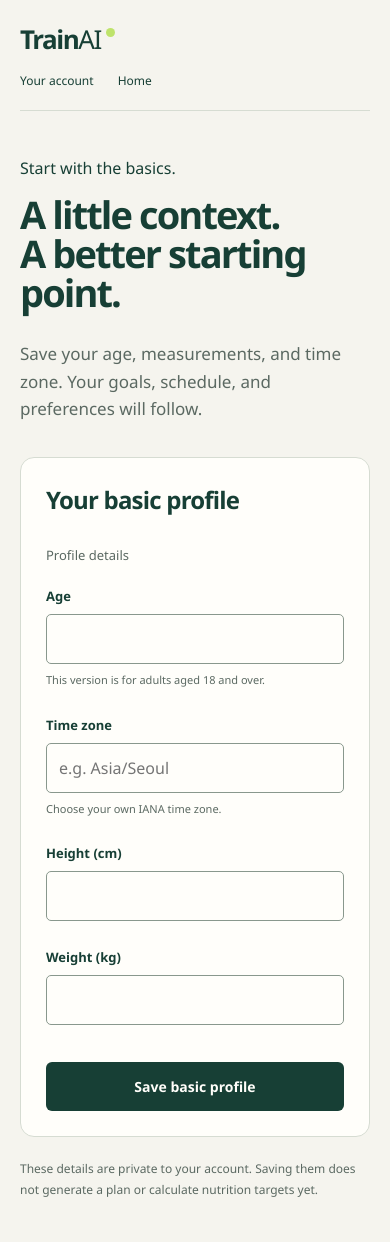
After one commit to mukhammaddiyor01/trainAI, a FastAPI app: template frontend/templates/profile.html in a window 390 px wide. The commit adds this page. Run offline with FastAPI, Linux system fonts and the light colour scheme; the template is opened without the code that fills it, so the values that code supplies are empty.

Commit message:
feat: add a private responsive basic profile form

```diff
--- /dev/null
+++ b/frontend/static/css/profile.css
@@ -0,0 +1,11 @@
+.profile-page { max-width: 800px; padding-block: 48px 65px; }
+.profile-page h1 { font-size: clamp(38px, 4.2vw, 58px); letter-spacing: -.05em; }
+.profile-page > .lead { font-size: 17px; max-width: 60ch; margin-bottom: 35px; }
+.profile-fields { display: grid; grid-template-columns: 1fr 1fr; gap: 4px 25px; margin-bottom: 25px; }
+.profile-page fieldset { border: 0; padding: 0; margin: 0; min-width: 0; }
+.profile-page legend { font-size: 13px; color: var(--muted); padding: 0; }
+.profile-page .auth-panel .button { width: auto; min-width: 180px; }
+.profile-scope { font-size: 12px; line-height: 1.7; color: var(--muted); max-width: 70ch; margin-top: 22px; }
+@media (max-width: 700px) { .profile-page { padding-block: 30px; } .profile-fields { grid-template-columns: 1fr; } .profile-page .auth-panel .button { width: 100%; } }
+
+.profile-page .form-message.success { color: var(--ink); }
--- /dev/null
+++ b/frontend/static/js/profile.js
@@ -0,0 +1,50 @@
+"use strict";
+
+const profileForm = document.getElementById("profile-form");
+if (profileForm) {
+  profileForm.addEventListener("submit", async (event) => {
+    event.preventDefault();
+    const button = profileForm.querySelector("button[type=submit]");
+    if (button.disabled) return;
+    const message = document.getElementById("profile-message");
+    const fields = profileForm.querySelector("fieldset");
+    const data = {
+      age: Number(profileForm.elements.age.value),
+      height_cm: Number(profileForm.elements.height_cm.value),
+      weight_kg: Number(profileForm.elements.weight_kg.value),
+      timezone: profileForm.elements.timezone.value,
+    };
+    const controller = new AbortController();
+    const timeout = setTimeout(() => controller.abort(), 15000);
+    fields.disabled = true;
+    button.disabled = true;
+    profileForm.setAttribute("aria-busy", "true");
+    message.classList.remove("success");
+    message.textContent = "Saving your basic profile…";
+    try {
+      const response = await fetch(profileForm.action, {
+        method: "PUT", credentials: "same-origin",
+        headers: { "Content-Type": "application/json" },
+        body: JSON.stringify(data), signal: controller.signal,
+      });
+      const result = await response.json();
+      if (!response.ok) {
+        message.textContent = response.status === 401
+          ? "Your session expired. Sign in again before saving."
+          : (typeof result.detail === "string" ? result.detail : "The profile could not be saved.");
+        return;
+      }
+      message.classList.add("success");
+      message.textContent = "Basic profile saved. Goals and preferences come next.";
+    } catch (error) {
+      message.textContent = error.name === "AbortError"
+        ? "The request timed out. Try again."
+        : "Could not reach TrainAI. Check the connection and try again.";
+    } finally {
+      clearTimeout(timeout);
+      fields.disabled = false;
+      button.disabled = false;
+      profileForm.removeAttribute("aria-busy");
+    }
+  });
+}
--- a/frontend/templates/account.html
+++ b/frontend/templates/account.html
@@ -15,8 +15,8 @@
     {% if identity %}
     <p>Signed in as <strong>{{ identity.username }}</strong></p>
     <h1>Your next step<br>starts here.</h1>
-    <p class="lead">Your private account is ready. Profile setup and goal planning are the next update.</p>
-    <section class="account-next" aria-labelledby="next-title"><h2 id="next-title">Make it personal</h2><p>Your goals, available equipment, schedule, and food preferences will help shape your plan. Profile setup is not available yet.</p></section>
+    <p class="lead">Your private account is ready. Add your basic profile to begin.</p>
+    <section class="account-next" aria-labelledby="next-title"><h2 id="next-title">Make it personal</h2><p>Start with your age, height, weight, and time zone. Goals and other planning preferences will follow.</p><a href="/profile">Edit your basic profile</a></section>
     <form action="/auth/logout" method="post" data-logout><button class="button" type="submit">Sign out</button><p id="form-message" class="form-message" role="status" aria-live="polite"></p></form>
     {% else %}
     <h1>Your account<br>is unavailable.</h1>
--- a/frontend/templates/auth.html
+++ b/frontend/templates/auth.html
@@ -18,7 +18,7 @@
     <section class="auth-intro">
       <p>A routine that fits your life.</p>
       <h1>{{ 'Start with you.' if mode == 'register' else 'Welcome back.' }}</h1>
-      <p class="lead">{{ 'Create your private account. Your fitness profile comes next.' if mode == 'register' else 'Sign in to your own space. Build your next step from here.' }}</p>
+      <p class="lead">{{ 'Create your private account, then add your basic profile.' if mode == 'register' else 'Sign in to your own space. Build your next step from here.' }}</p>
       <div class="auth-note"><span aria-hidden="true">↗</span><p>Your account keeps your space separate.<br>Plans, logs, and coaching will follow in later updates.</p></div>
     </section>
     <section class="auth-panel" aria-labelledby="form-title">
--- a/frontend/templates/index.html
+++ b/frontend/templates/index.html
@@ -27,7 +27,7 @@
         <h1 id="hero-title">Your training.<br>With a plan.</h1>
         <p class="lead">Workouts, meals, and daily check-ins.<br class="desktop-break"> One place to build your next week.</p>
         <a class="button" href="#workflow">Explore the approach <span aria-hidden="true">↗</span></a>
-        <p class="availability">Account access is ready. Personal planning comes next.</p>
+        <p class="availability">Account access is ready. Basic profile setup is available. Personal planning comes next.</p>
       </div>
       <aside class="week-preview" aria-labelledby="week-title">
         <div class="preview-heading"><span>Your weekly rhythm</span><span class="preview-label">Planned experience</span></div>
@@ -55,9 +55,9 @@
     </section>
 
     <section id="status" class="status" aria-labelledby="status-title">
-      <div><span class="status-tag">Current milestone</span><h2 id="status-title">A working foundation.</h2><p>Create a private account and sign in. Profile setup and fitness planning come next.</p></div>
+      <div><span class="status-tag">Current milestone</span><h2 id="status-title">A working foundation.</h2><p>Create an account, sign in, and save your basic profile. Goals and planning come next.</p></div>
       <div class="status-details">
-        <dl><div><dt>Available now</dt><dd>Private accounts and sign-in</dd></div><div><dt>Next milestone</dt><dd>Profiles and goals</dd></div><div><dt>AI coach</dt><dd>Not connected</dd></div></dl>
+        <dl><div><dt>Available now</dt><dd>Private accounts and basic profiles</dd></div><div><dt>Next milestone</dt><dd>Goals and planning preferences</dd></div><div><dt>AI coach</dt><dd>Not connected</dd></div></dl>
         <details><summary>What comes after the foundation?</summary><p>Reviewed exercise and food catalogs, weekly planning, daily logs, and approved plan changes. Local AI evaluation and camera-assisted logging follow later.</p></details>
       </div>
     </section>
--- /dev/null
+++ b/frontend/templates/profile.html
@@ -0,0 +1,39 @@
+<!doctype html>
+<html lang="en">
+<head>
+  <meta charset="utf-8">
+  <meta name="viewport" content="width=device-width, initial-scale=1">
+  <title>Your basic profile — TrainAI</title>
+  <link rel="stylesheet" href="{{ url_for('static', path='/css/styles.css').path }}">
+  <link rel="stylesheet" href="{{ url_for('static', path='/css/auth.css').path }}">
+  <link rel="stylesheet" href="{{ url_for('static', path='/css/profile.css').path }}">
+  <script src="{{ url_for('static', path='/js/profile.js').path }}" defer></script>
+</head>
+<body>
+  <a class="skip-link" href="#main">Skip to content</a>
+  <header class="site-header wrap"><a class="wordmark" href="/">Train<span>AI</span><i aria-hidden="true"></i></a><nav aria-label="Profile navigation"><a href="/account">Your account</a><a href="/">Home</a></nav></header>
+  <main id="main" class="wrap profile-page">
+    <p>Start with the basics.</p>
+    <h1>A little context.<br>A better starting point.</h1>
+    <p class="lead">Save your age, measurements, and time zone. Your goals, schedule, and preferences will follow.</p>
+    <section class="auth-panel" aria-labelledby="profile-title">
+      <h2 id="profile-title">Your basic profile</h2>
+      <form id="profile-form" action="/api/profile" method="post" aria-describedby="profile-message">
+        <fieldset>
+          <legend>Profile details</legend>
+          <div class="profile-fields">
+            <div><label for="age">Age</label><input id="age" name="age" type="number" min="18" max="120" step="1" required value="{{ profile.age if profile else '' }}"><p class="field-help">This version is for adults aged 18 and over.</p></div>
+            <div><label for="timezone">Time zone</label><input id="timezone" name="timezone" type="text" list="timezones" maxlength="64" required placeholder="e.g. Asia/Seoul" value="{{ profile.timezone if profile else '' }}"><datalist id="timezones"><option value="Asia/Seoul"><option value="Asia/Tashkent"><option value="Europe/London"><option value="America/New_York"><option value="UTC"></datalist><p class="field-help">Choose your own IANA time zone.</p></div>
+            <div><label for="height_cm">Height (cm)</label><input id="height_cm" name="height_cm" type="number" min="50" max="300" step="any" required value="{{ profile.height_cm if profile else '' }}"></div>
+            <div><label for="weight_kg">Weight (kg)</label><input id="weight_kg" name="weight_kg" type="number" min="20" max="500" step="any" required value="{{ profile.weight_kg if profile else '' }}"></div>
+          </div>
+          <button class="button" type="submit">Save basic profile</button>
+        </fieldset>
+        <p id="profile-message" class="form-message" role="status" aria-live="polite"></p>
+      </form>
+      <noscript><p>Enable JavaScript to save your profile.</p></noscript>
+    </section>
+    <p class="profile-scope">These details are private to your account. Saving them does not generate a plan or calculate nutrition targets yet.</p>
+  </main>
+</body>
+</html>
```
Also changed, not shown: backend/account_pages.py (+15 -0 lines), docs/profiles.md (+9 -0 lines), tests/test_account_pages.py (+6 -0 lines), tests/test_profile_api.py (+4 -0 lines).
